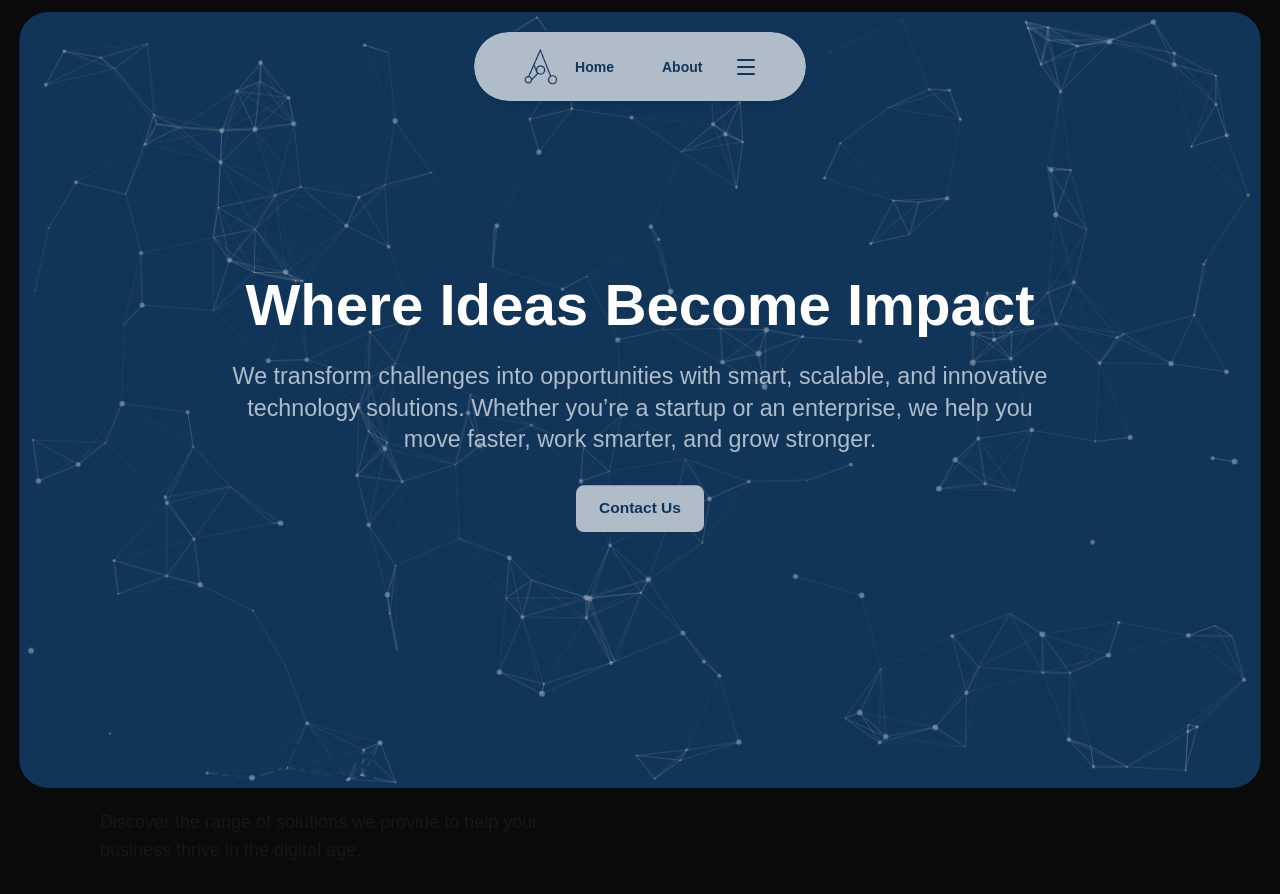
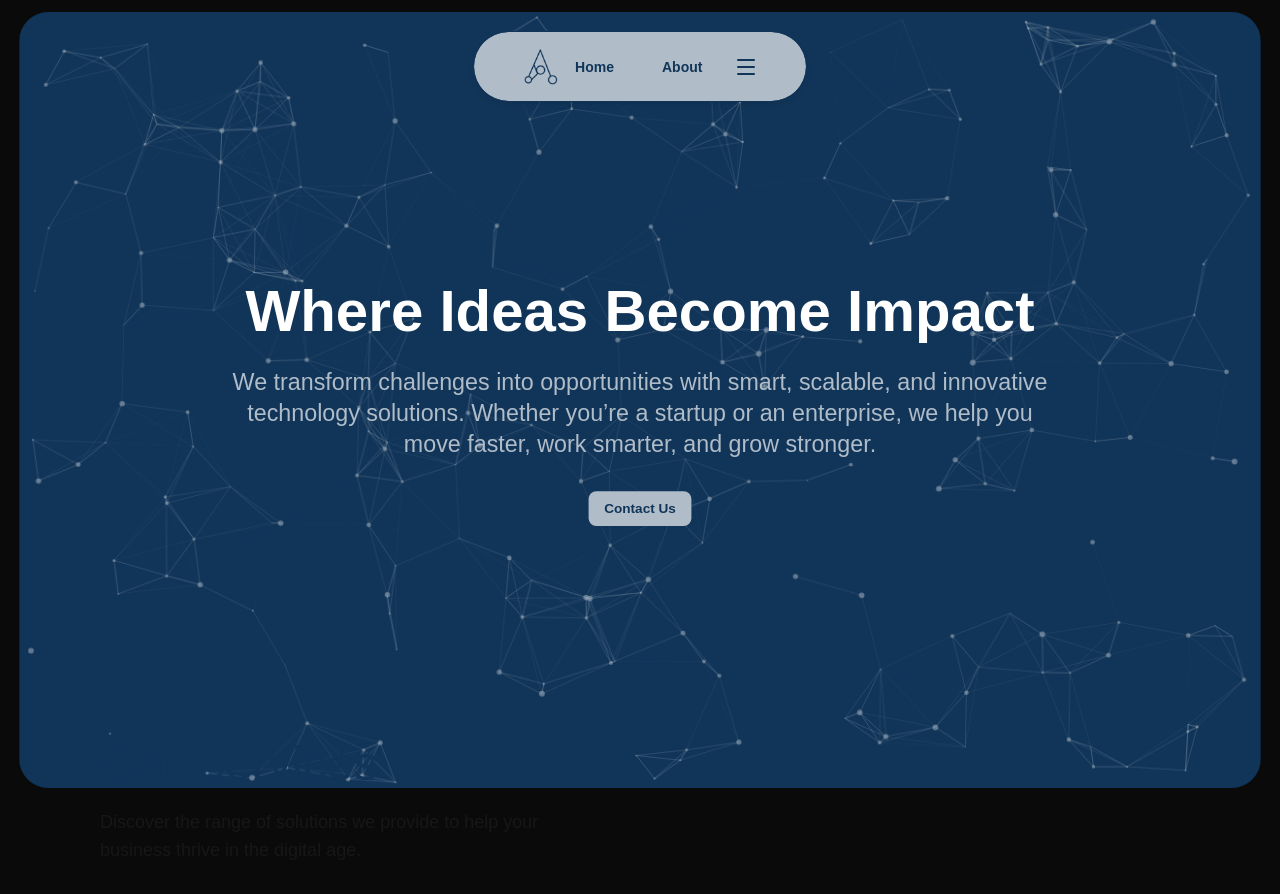
Before and after one commit to AndroSolutionsPersonal/Andro-Website, a Next.js app: page / in a window 1280 px wide. Shown: the top 894 px of the page. Built offline with nearby package versions, Linux system fonts and the light colour scheme.

Commit message:
fixed hero section button to route properly

```diff
--- a/components/Hero.jsx
+++ b/components/Hero.jsx
@@ -2,6 +2,8 @@
 
 import { useEffect, useRef } from "react";
 import { motion, useAnimation } from "framer-motion";
+import Link from "next/link"
+import { Button } from "@/components/ui/button"
 
 export default function Hero() {
     const panelRef = useRef(null);
@@ -104,12 +106,13 @@ export default function Hero() {
                         enterprise, we help you move faster, work smarter, and grow stronger.
                     </p>
                     <div className="mt-8">
-                        <button
-                            className="px-6 py-3 rounded-md bg-secondary text-[#113559] font-semibold hover:opacity-75 transition"
-                            type="button"
-                        >
-                            Contact Us
-                        </button>
+                        <Link href="/contact">
+                            <Button
+                                className="bg-secondary text-[#113559] font-semibold hover:bg-secondary/60 hover:text-white transition"
+                            >
+                                Contact Us
+                            </Button>
+                        </Link>
                     </div>
                 </div>
             </motion.div>
--- /dev/null
+++ b/components/ui/button.jsx
@@ -0,0 +1,54 @@
+import * as React from "react"
+import { Slot } from "@radix-ui/react-slot"
+import { cva } from "class-variance-authority";
+
+import { cn } from "@/lib/utils"
+
+const buttonVariants = cva(
+  "inline-flex items-center justify-center gap-2 whitespace-nowrap rounded-md text-sm font-medium transition-all disabled:pointer-events-none disabled:opacity-50 [&_svg]:pointer-events-none [&_svg:not([class*='size-'])]:size-4 shrink-0 [&_svg]:shrink-0 outline-none focus-visible:border-ring focus-visible:ring-ring/50 focus-visible:ring-[3px] aria-invalid:ring-destructive/20 dark:aria-invalid:ring-destructive/40 aria-invalid:border-destructive",
+  {
+    variants: {
+      variant: {
+        default: "bg-primary text-primary-foreground hover:bg-primary/90",
+        destructive:
+          "bg-destructive text-white hover:bg-destructive/90 focus-visible:ring-destructive/20 dark:focus-visible:ring-destructive/40 dark:bg-destructive/60",
+        outline:
+          "border bg-background shadow-xs hover:bg-accent hover:text-accent-foreground dark:bg-input/30 dark:border-input dark:hover:bg-input/50",
+        secondary:
+          "bg-secondary text-secondary-foreground hover:bg-secondary/80",
+        ghost:
+          "hover:bg-accent hover:text-accent-foreground dark:hover:bg-accent/50",
+        link: "text-primary underline-offset-4 hover:underline",
+      },
+      size: {
+        default: "h-9 px-4 py-2 has-[>svg]:px-3",
+        sm: "h-8 rounded-md gap-1.5 px-3 has-[>svg]:px-2.5",
+        lg: "h-10 rounded-md px-6 has-[>svg]:px-4",
+        icon: "size-9",
+      },
+    },
+    defaultVariants: {
+      variant: "default",
+      size: "default",
+    },
+  }
+)
+
+function Button({
+  className,
+  variant,
+  size,
+  asChild = false,
+  ...props
+}) {
+  const Comp = asChild ? Slot : "button"
+
+  return (
+    <Comp
+      data-slot="button"
+      className={cn(buttonVariants({ variant, size, className }))}
+      {...props} />
+  );
+}
+
+export { Button, buttonVariants }
--- a/package.json
+++ b/package.json
@@ -8,6 +8,7 @@
     "start": "next start"
   },
   "dependencies": {
+    "@radix-ui/react-slot": "^1.2.3",
     "@studio-freight/lenis": "^1.0.42",
     "class-variance-authority": "^0.7.1",
     "clsx": "^2.1.1",
```
Also changed, not shown: 1 other file (tests, documents, lock files or other folders).
